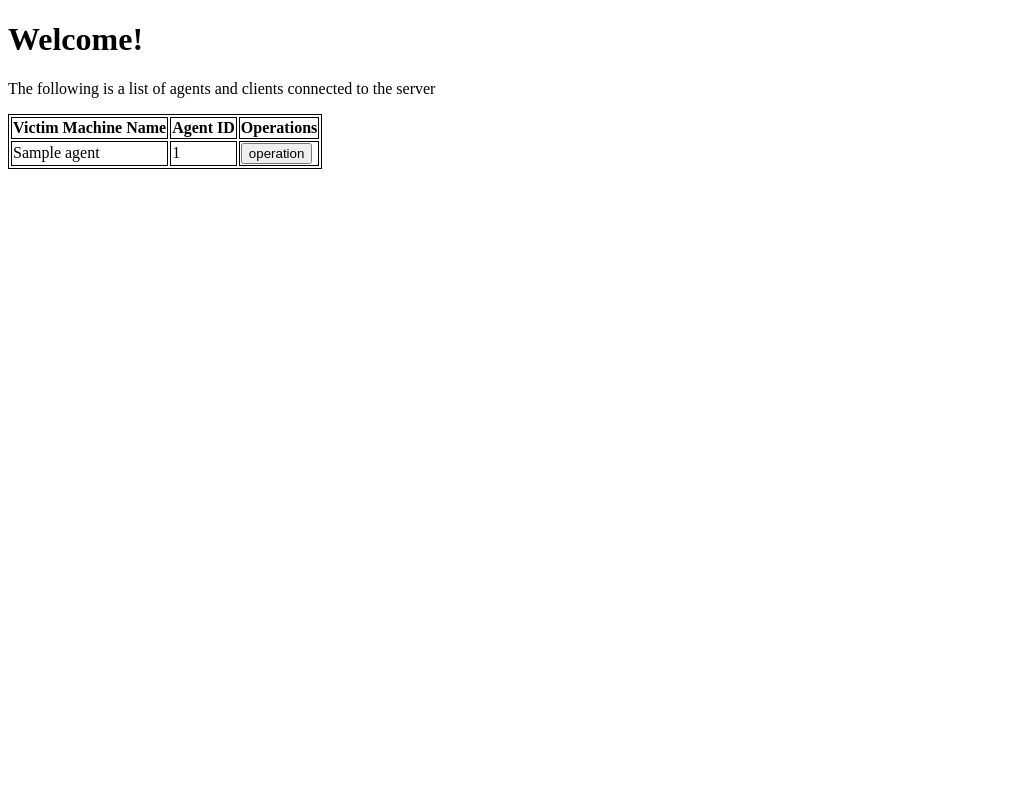
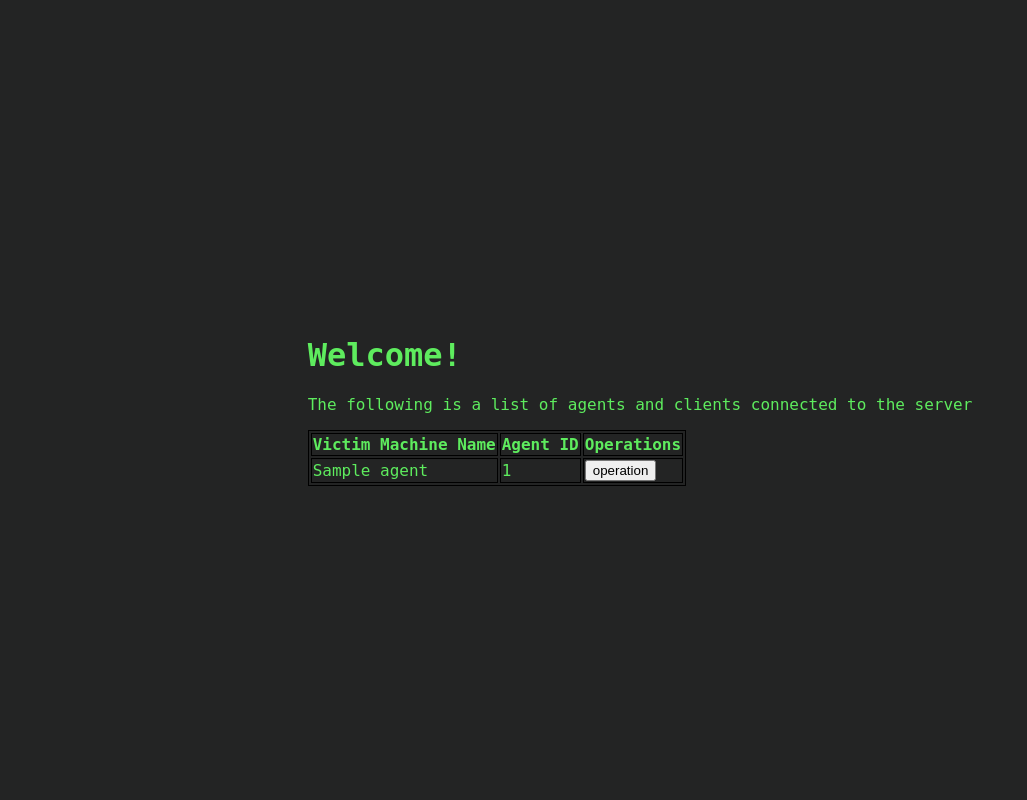
Before and after one commit to Waynel65/C2_Engineering_Project, a Flask app: page /client/dashboard in a window 1280 px wide. Shown: the whole page, without its empty margins (0-1027 px from the left). Run offline with Flask 2, Linux system fonts and the light colour scheme; a user stored in the database is signed in; tables that the repository leaves empty hold one stand-in row (values such as "Sample post").

Commit message:
font fixed

```diff
--- a/C2/c2_config.py
+++ b/C2/c2_config.py
@@ -18,7 +18,7 @@ from creds import db_cred
 # APP_KEY = os.environ["APP_KEY"]
 agent_password = "16e4399bae82648f804d3801809c5fe454dc5e397750165e807a66d476b1d027"
 localhost = "http://127.0.0.1:5000"
-template_dir = "../templates"
+template_dir = "templates"
 app_secret_key = os.urandom(24)
 aes_key = b"\x41\x13\xcd\xa3\xa0\xe0\xab\x5e\x19\xf1\xc0\x1c\x6d\x4e\x77\xc5\xe5\x20\xd2\x44\x0e\x52\xae\x87\xaa\x0a\x96\x67\x28\x82\xea\x08"
 iv_len = 12
--- a/templates/style/login.css
+++ b/C2/static/css/style.css
@@ -1,11 +1,12 @@
 html, body {
     height: 100%;
+    font-family: 'Roboto Mono', monospace;
+    display: table;
+    margin: auto;
+    background-color: #232424;
+    color: #5eec5e;
 }
 
-html {
-    display: table;
-    margin: auto;
-}
 
 body {
     display: table-cell;
--- a/templates/dashboard.html
+++ b/C2/templates/dashboard.html
@@ -1,6 +1,7 @@
 <!doctype html>
   <html lang="en">
     <head>
+      <link rel="stylesheet" href="../static/css/style.css">
       <meta charset="UTF-8">
       <title>Dashboard</title>
     </head>
--- a/templates/login.html
+++ b/C2/templates/login.html
@@ -1,10 +1,14 @@
 <!DOCTYPE html>
 <html lang="en">
     <head>
-        <link rel="stylesheet" href="style/login.css">
+        <link rel="stylesheet" href="../static/css/style.css">
         <link rel="preconnect" href="https://fonts.googleapis.com">
         <link rel="preconnect" href="https://fonts.gstatic.com" crossorigin>
         <link href="https://fonts.googleapis.com/css2?family=Roboto+Mono&display=swap" rel="stylesheet">
+        <!-- google fonts -->
+        <link rel="preconnect" href="https://fonts.googleapis.com">
+<link rel="preconnect" href="https://fonts.gstatic.com" crossorigin>
+<link href="https://fonts.googleapis.com/css2?family=Roboto+Mono:wght@500&family=Yuji+Boku&display=swap" rel="stylesheet">
         <meta charset="UTF-8">
         <title>Home Page</title>
     </head>
```
Also changed, not shown: C2/templates/operation.html (renamed from templates/operation.html), C2/templates/unauthorized.html (renamed from templates/unauthorized.html).
